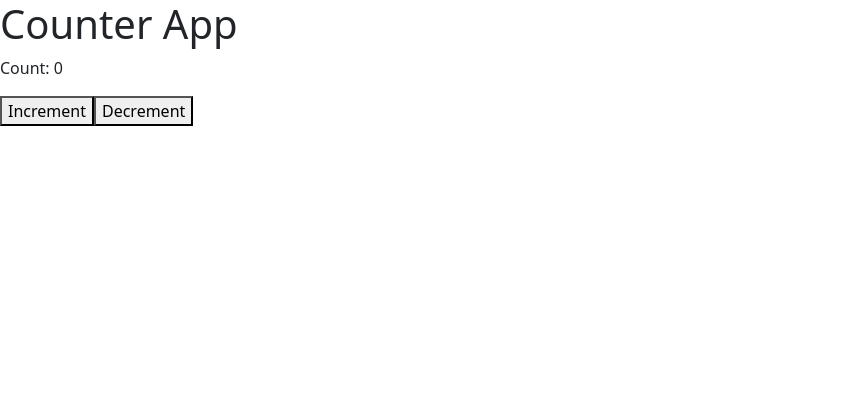
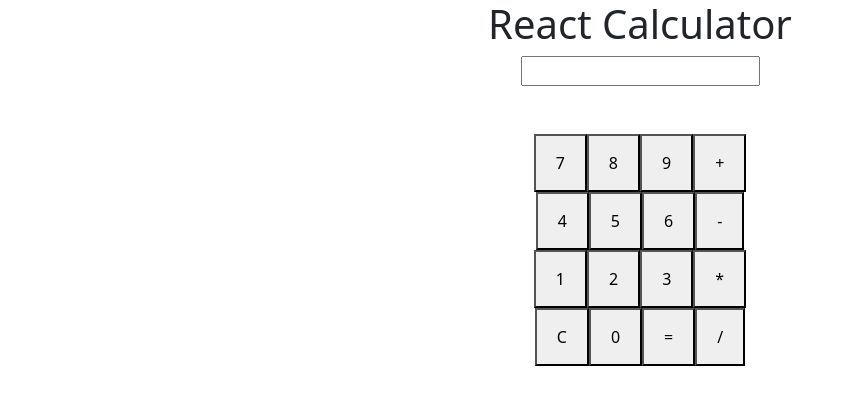
Before and after one commit to shivam0870/INTVBuildouts, a React (Create React App) app: page / in a window 1280 px wide. Shown: the top 404 px of the page, without its empty margins (0-854 px from the left). Built offline with nearby package versions, Linux system fonts and the light colour scheme.

Commit message:
added xcalculator

```diff
--- a/src/App.js
+++ b/src/App.js
@@ -4,6 +4,7 @@ import XStopWatch from "./Components/XStopwatch";
 import Sample from "./Components/Sample";
 import XDisplayName from "./Components/XDisplayName";
 import XCounter from "./Components/XCounter";
+import XCalculator from "./Components/XCalculator";
 
 const App = () => {
   return (
@@ -11,7 +12,8 @@ const App = () => {
       {/* <Xcountries/> */}
       {/* <XStopWatch/> */}
       {/* <XDisplayName/> */}
-      <XCounter/>
+      {/* <XCounter/> */}
+      <XCalculator/>
     </>
   );
 }
--- /dev/null
+++ b/src/Components/XCalculator.css
@@ -0,0 +1,13 @@
+button{
+    padding : 15px 20px;
+    margin : 4px;
+    border-radius: 6px;
+}
+
+.class_maindiv{
+    /* display: flex; */
+    justify-content: center;
+    align-items: center;
+    text-align: center;
+    height: 100vh;
+}
--- /dev/null
+++ b/src/Components/XCalculator.jsx
@@ -0,0 +1,66 @@
+import React, { useState } from 'react';
+import "./XCalculator.css";
+
+function XCalculator() {
+    const [val, setVal] = useState("");
+    const [result, setResult] = useState("");
+
+    const onclk = (e) => {
+        const value = e.target.value;
+        if(value === "C"){
+          reset();
+        }else if(value === "="){
+          calculate();
+        }else{
+          setVal(prev => prev + value);
+        }
+    }
+
+    const reset = () => {
+      setVal("");
+      setResult("");
+    }
+
+    const calculate = () => {
+      if(val === ""){
+        setResult("Error");
+      }
+      else{
+        const ans = eval(val);
+        setResult(ans);
+      }
+    }
+
+  return (
+    <>
+    <div className="class_maindiv">
+        <h1>React Calculator</h1>
+        <input type = "text" value={val} onChange={(e) => setVal(e.target.value)}/><br/><br/>
+        <div>{result}</div><br/>
+        {/* {result ? <div>{result}</div> : ""} */}
+
+        <button type='button' onClick={onclk} value={7}>7</button>
+        <button type='button' onClick={onclk} value={8}>8</button>
+        <button type='button' onClick={onclk} value={9}>9</button>
+        <button type='button' onClick={onclk} value={"+"}>+</button>
+        <br/>
+        <button type='button' onClick={onclk} value={4}>4</button>
+        <button type='button' onClick={onclk} value={5}>5</button>
+        <button type='button' onClick={onclk} value={6}>6</button>
+        <button type='button' onClick={onclk} value={"-"}>-</button>
+        <br/>
+        <button type='button' onClick={onclk} value={1}>1</button>
+        <button type='button' onClick={onclk} value={2}>2</button>
+        <button type='button' onClick={onclk} value={3}>3</button>
+        <button type='button' onClick={onclk} value={"*"}>*</button>
+        <br/>
+        <button type='button' onClick={onclk} value={"C"}>C</button>
+        <button type='button' onClick={onclk} value={0}>0</button>
+        <button type='button' onClick={onclk} value={"="}>=</button>
+        <button type='button' onClick={onclk} value={"/"}>/</button>
+        </div>
+    </>
+  )
+}
+
+export default XCalculator;
```
